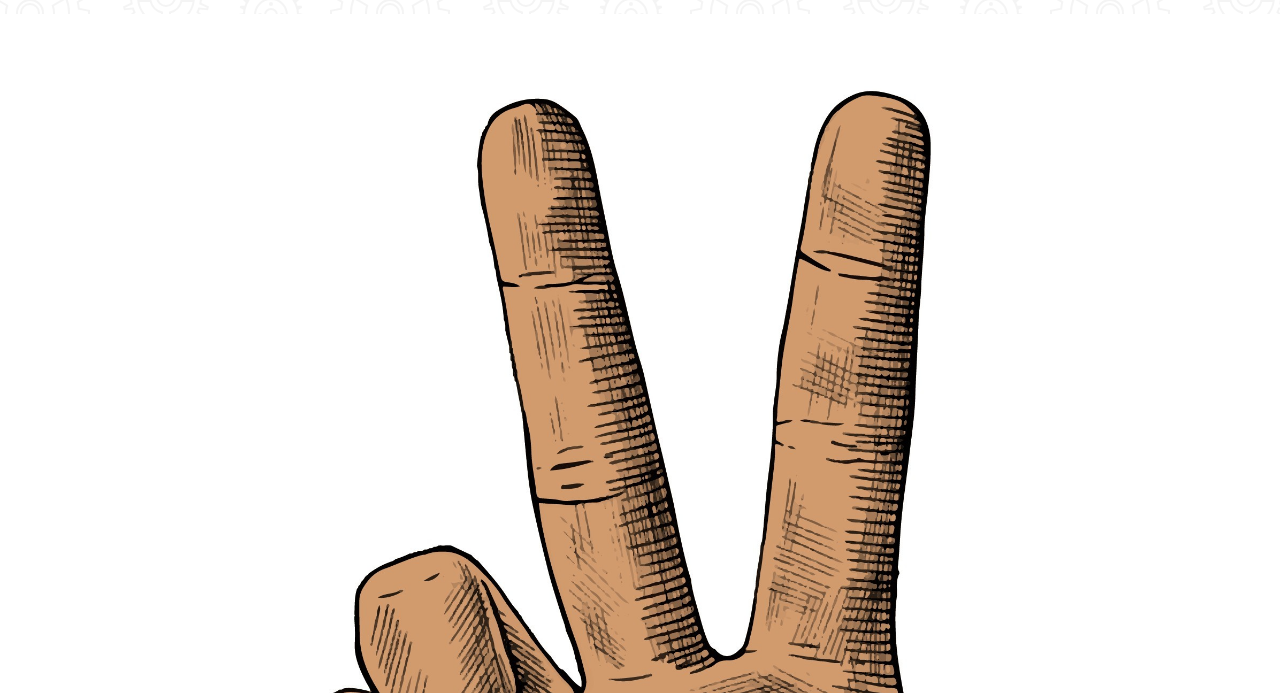
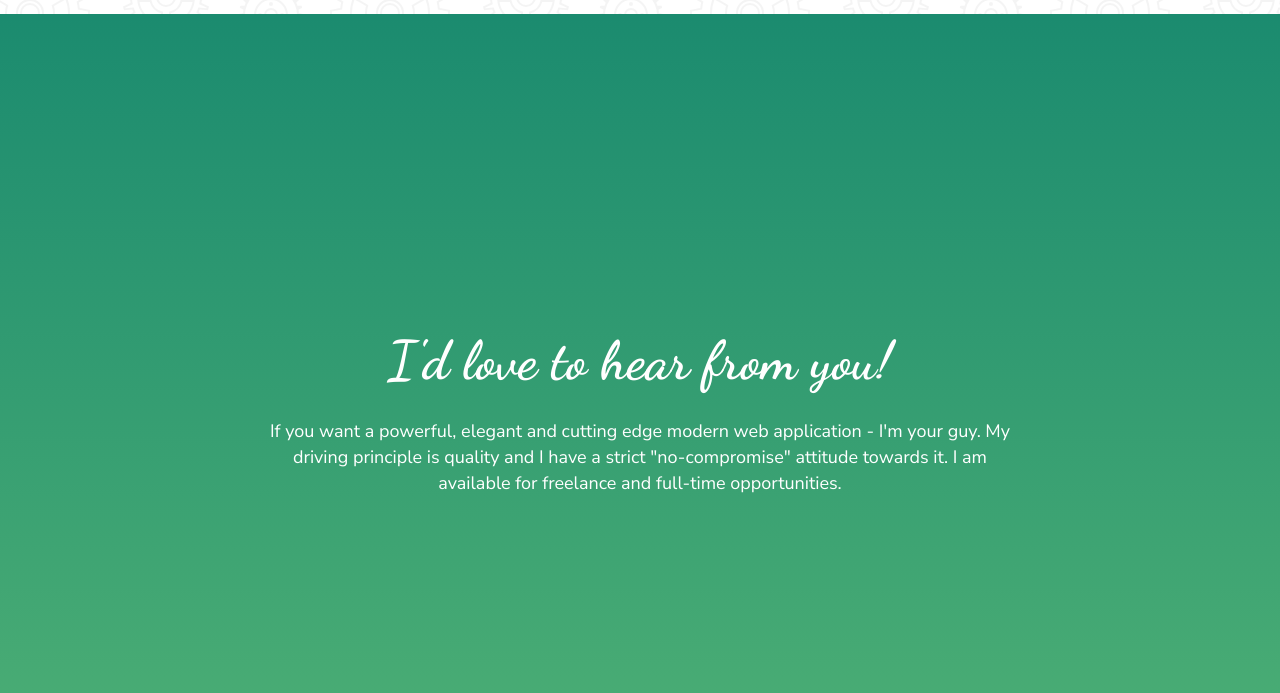
Before and after one commit to yashmahalwal/yashmahalwal.github.io, a Gatsby site: page / in a window 1280 px wide. Shown: the part 1187-1880 px from the top of the page. Built offline with nearby package versions, Linux system fonts and the light colour scheme; Gatsby itself is replaced by a stand-in of ours.

Commit message:
contact section

```diff
--- a/src/components/Contact/index.tsx
+++ b/src/components/Contact/index.tsx
@@ -1,5 +1,4 @@
 import React from "react"
-import Spider from "../Spider"
 import classes from "./styles.module.scss"
 
 const Contact: React.FC = () => {
@@ -7,7 +6,13 @@ const Contact: React.FC = () => {
     <section className={classes.section}>
       <h2 className="hidden">Contact details</h2>
       <div className="container">
-        <img src="/28523.jpg" alt="" />
+        <h3 className={classes.heading}>I'd love to hear from you!</h3>
+        <p className={classes.content}>
+          If you want a powerful, elegant and cutting edge modern web
+          application - I'm your guy. My driving principle is quality and I have
+          a strict "no-compromise" attitude towards it. I am available for
+          freelance and full-time opportunities.
+        </p>
       </div>
     </section>
   )
--- a/src/components/Contact/styles.module.scss
+++ b/src/components/Contact/styles.module.scss
@@ -5,10 +5,19 @@
   overflow: hidden;
   display: flex;
   justify-content: center;
+  background-image: linear-gradient(#1b8b6f, #50b175);
+  color: white;
+}
+
+.heading {
+  text-align: center;
+  font-size: 3rem;
+  font-family: "dancing script", cursive;
+  margin-bottom: 1.5rem;
 }
 
 .content {
-  margin-left: 150px;
+  text-align: center;
 }
 
 @media all and (max-width: 600px) {
--- a/src/components/Contact/styles.module.scss.d.ts
+++ b/src/components/Contact/styles.module.scss.d.ts
@@ -1,2 +1,3 @@
 export const section: string;
+export const heading: string;
 export const content: string;
--- a/src/components/Projects/Megatreopuz/styles.module.scss
+++ b/src/components/Projects/Megatreopuz/styles.module.scss
@@ -34,12 +34,7 @@
 }
 
 .image-stack {
-  background-image: linear-gradient(
-    40deg,
-    #00fff0 0%,
-    #677ef8 50%,
-    #0063a5 100%
-  );
+  background-image: linear-gradient(to right, #36d1dc, #5b86e5);
   overflow: hidden;
   height: 60vh;
 
--- a/src/components/Projects/index.tsx
+++ b/src/components/Projects/index.tsx
@@ -212,11 +212,13 @@ const ProjectCards = React.forwardRef<HTMLDivElement, CardProps>(
                 </Opacity>
                 {/* Know more button: Expands the current project */}
                 <Opacity
+                  unmountOnExit={false}
+                  mountOnEnter={false}
                   duration={opacityDuration}
                   visible={enter && !showLoading && !expandedState}
                 >
                   <button
-                    disabled={loading}
+                    disabled={!enter || loading || expandedState}
                     aria-controls="project-details"
                     aria-expanded={expanded}
                     onClick={expandCard}
```
Also changed, not shown: static/28523.jpg (deleted), static/megatreopuz-tablet.fads.png (deleted), static/megatreopuz-tablet.fsdf.png (deleted).
